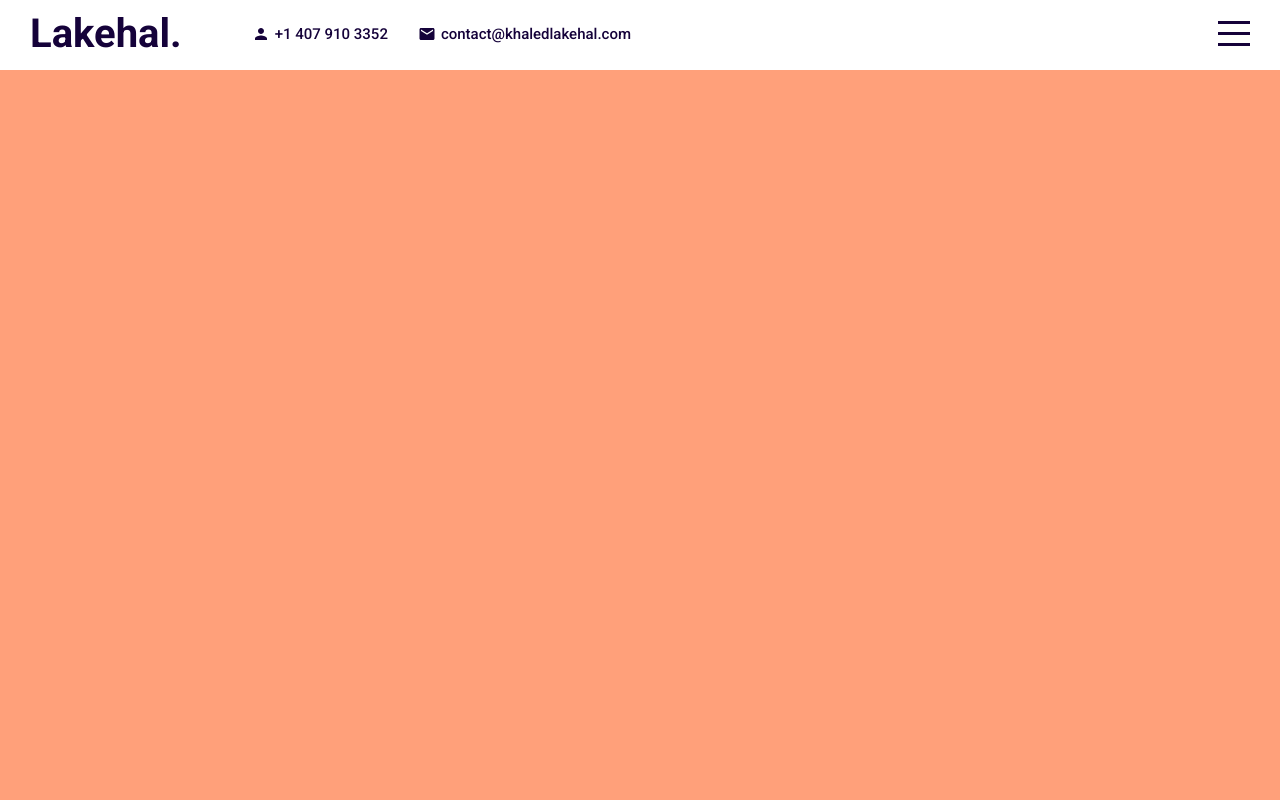
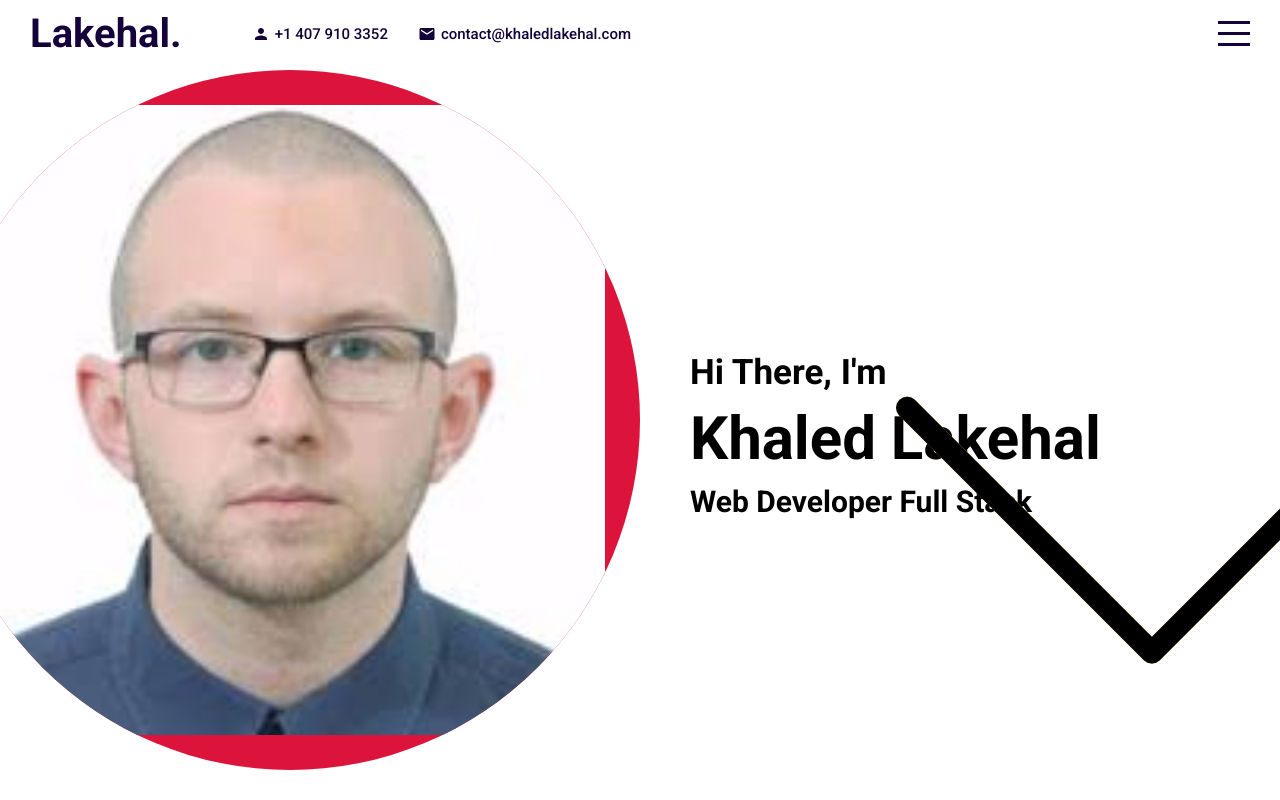
Before and after one commit to LAKEHALKhaled/react-portfolio, a React (Create React App) app: page / in a window 1280 px wide. Built offline with nearby package versions, Linux system fonts and the light colour scheme.

Commit message:
adding the intro

```diff
--- a/src/components/intro/Intro.jsx
+++ b/src/components/intro/Intro.jsx
@@ -1,9 +1,22 @@
 import './intro.scss'
-
 export default function Intro() {
     return (
         <div className="intro" id ="intro">
-
+            <div className="left">
+                <div className="imgContainer">
+                    <img src="assets/khaled.jpeg" alt=""/>
+                </div>
+            </div>
+            <div className="right">
+                <div className="wrapper">
+                    <h2>Hi There, I'm</h2>
+                    <h1>Khaled Lakehal</h1>
+                    <h3>Web Developer <span></span> Full Stack </h3>
+                </div>
+                <a href="#portfolio">
+                    <img src="assets/down.png" alt="" />
+                </a>
+            </div>
         </div>
     )
 }
--- a/src/components/intro/intro.scss
+++ b/src/components/intro/intro.scss
@@ -1,3 +1,56 @@
-.work{
-    background-color: lightpink;
+.intro{
+    background-color: white;
+    display: flex;
+
+    .left{
+        flex:0.5;
+        overflow: hidden;
+        .imgContainer{
+            width: 700px;
+            height: 700px;
+            background-color: crimson;
+            border-radius: 50%;
+            display: flex;
+            align-items: center;
+            justify-content: center;
+            float: right;
+
+            img{
+                height: 90%;
+            }
+        }
+    }
+    .right{
+        flex: 0.5;
+        position: relative;
+        .wrapper{
+            width:100%;
+            height: 100%;
+            padding-left: 50px;
+            display: flex;
+            flex-direction: column;
+            justify-content: center;
+
+            h1{
+                font-size:60px;
+                margin:10px 0;
+            }
+            h2{
+                font-size: 35px;
+            }
+            h3{
+                font-size: 30px;
+            }
+        }
+        a{
+            position:absolute;
+            bottom: 10px;
+            left: 40%;
+
+
+        }
+    }
 }
+.MuiSvgIcon-root {
+    font-size: large;
+}
```
Also changed, not shown: public/assets/down.png (added), public/assets/khaled.jpeg (added).
